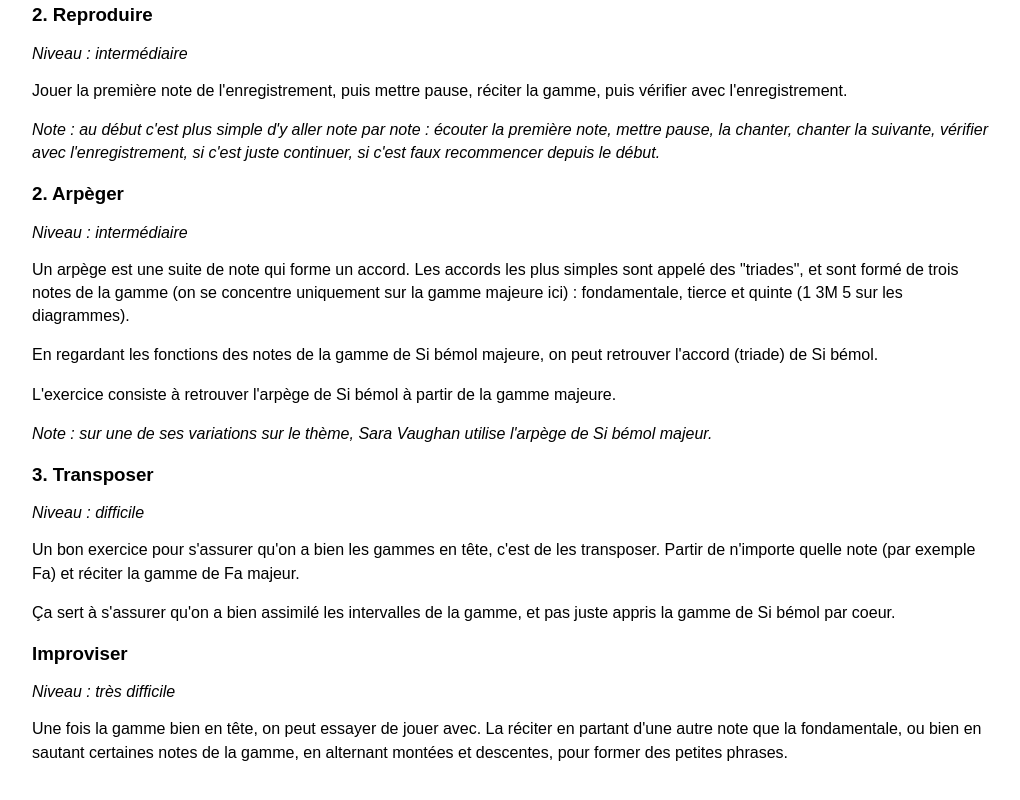
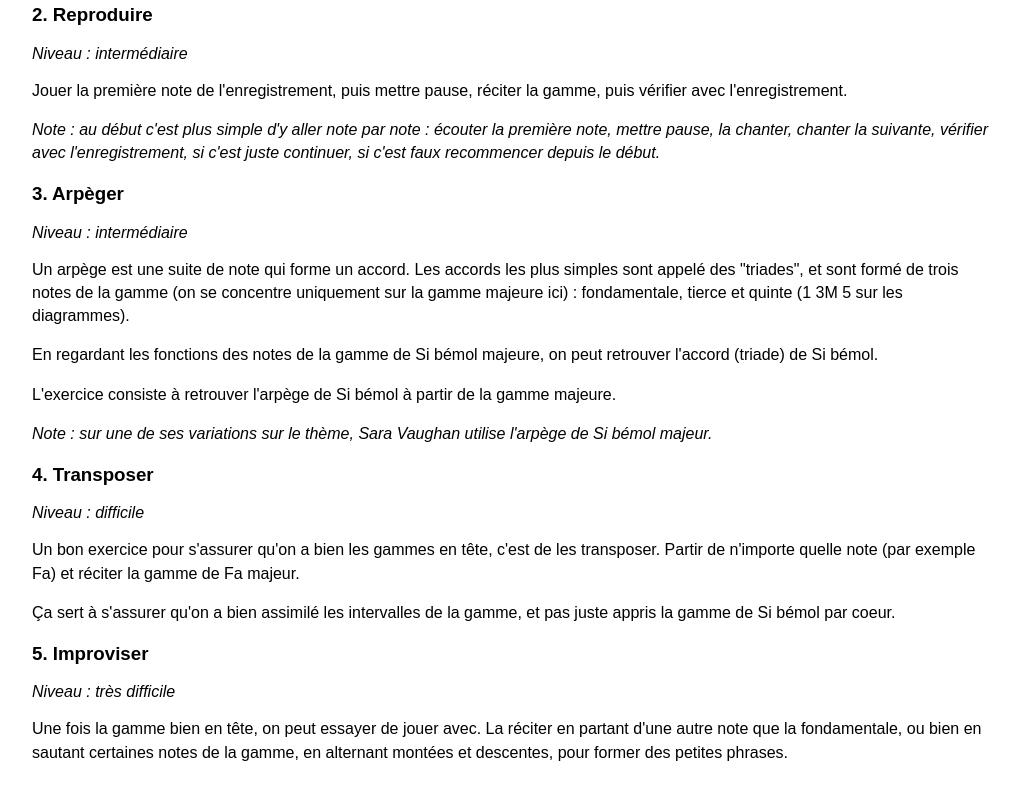
Before and after one commit to kimlai/i-got-rhythm, a React (Create React App) app: page / in a window 1280 px wide. Shown: the part 1706-2506 px from the top of the page, without its empty margins (128-1148 px from the left). Built offline with nearby package versions, Linux system fonts and the light colour scheme.

Commit message:
Fix exercices numbers

```diff
--- a/src/App.js
+++ b/src/App.js
@@ -113,7 +113,7 @@ class App extends Component {
                         si c'est juste continuer, si c'est faux recommencer depuis le début.
                     </em>
                 </p>
-                <h3>2. Arpèger</h3>
+                <h3>3. Arpèger</h3>
                 <em>Niveau : intermédiaire</em>
                 <p>
                     Un arpège est une suite de note qui forme un accord. Les accords les plus simples
@@ -134,7 +134,7 @@ class App extends Component {
                         de Si bémol majeur.
                     </em>
                 </p>
-                <h3>3. Transposer</h3>
+                <h3>4. Transposer</h3>
                 <em>Niveau : difficile</em>
                 <p>
                     Un bon exercice pour s'assurer qu'on a bien les gammes en tête, c'est de les transposer.
@@ -144,7 +144,7 @@ class App extends Component {
                     Ça sert à s'assurer qu'on a bien assimilé les intervalles de la gamme, et pas juste
                     appris la gamme de Si bémol par coeur.
                 </p>
-                <h3>Improviser</h3>
+                <h3>5. Improviser</h3>
                 <em>Niveau : très difficile</em>
                 <p>
                     Une fois la gamme bien en tête, on peut essayer de jouer avec. La réciter en partant
```
